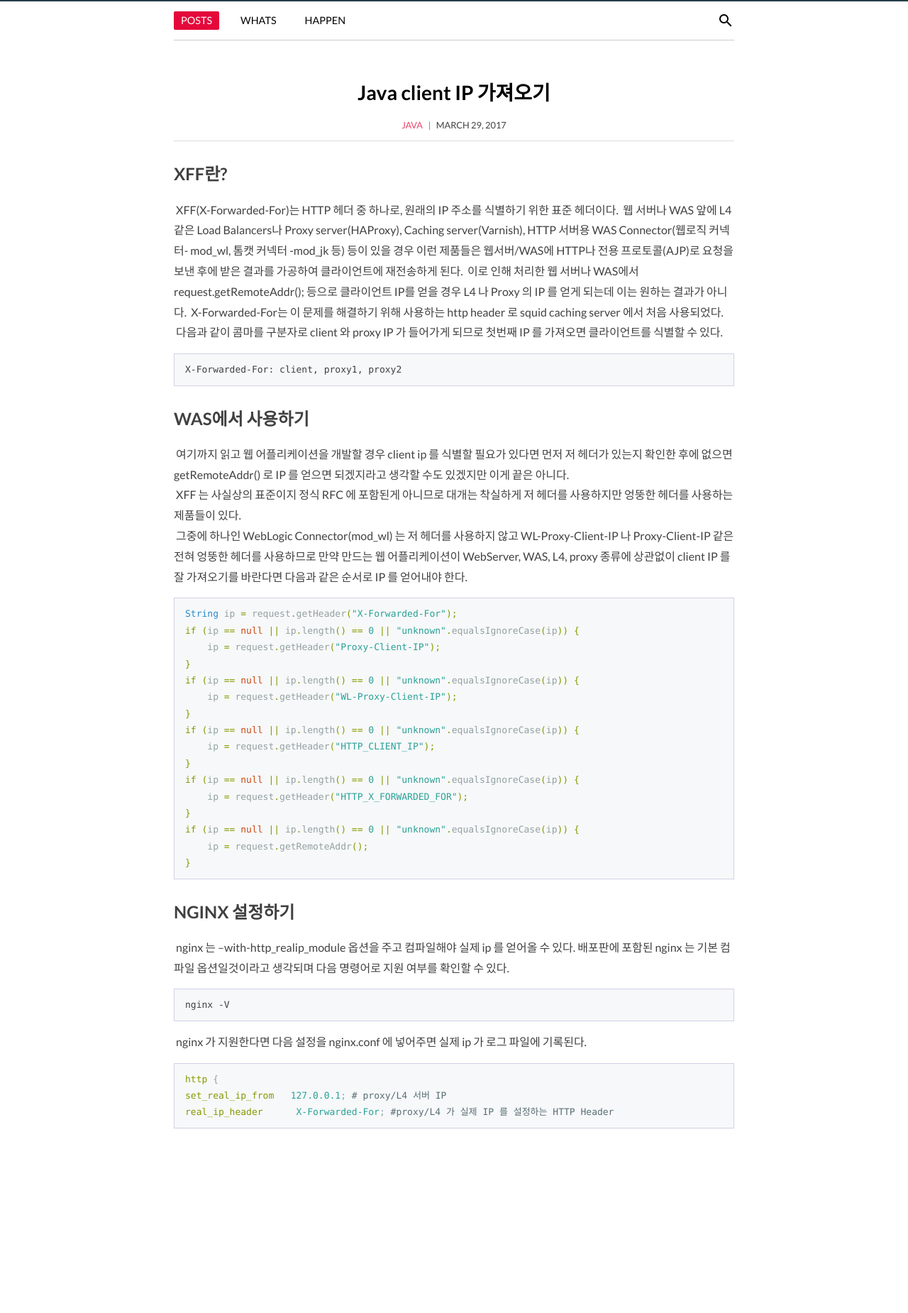
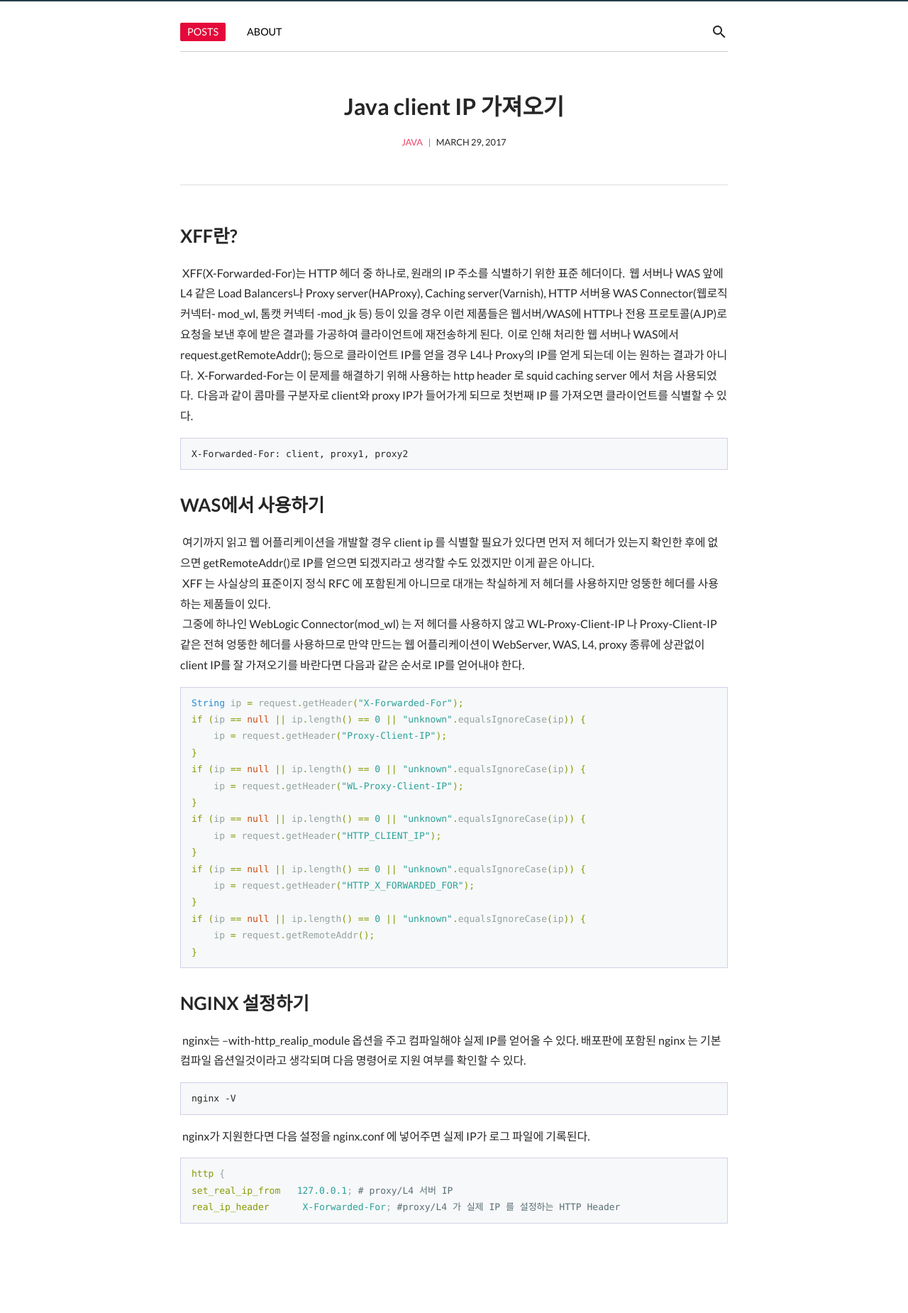
Before and after one commit to daesuni/daesuni.github.io, a Jekyll site: the page built from _posts/2017-03-29-Java client IP.md, in a window 1280 px wide. Shown: the whole page at 71% size. Built offline with Jekyll 4.4.1, drawn with Linux system fonts in a browser that asks for light colours; before the commit the page ends 1720 px from its top, so only the background shows below that.

Commit message:
new post

````diff
--- a/_layouts/default.html
+++ b/_layouts/default.html
@@ -44,10 +44,7 @@
           <a href="{{ site.baseurl }}/" class="nav">POSTS</a>
           <!-- <a href="{{ site.baseurl }}/playground/" class="nav">playground</a> -->
           <!-- <a href="{{ site.baseurl }}/works/" class="nav">works</a> -->
-          <!-- <a href="{{ site.baseurl }}/about/" class="nav">ABOUT</a> -->
-
-          <a href="#" class="nav">WHATS</a>
-          <a href="#" class="nav">HAPPEN</a>
+          <a href="{{ site.baseurl }}/about/" class="nav">ABOUT</a>
         </nav>
 
         <div class="spacer"></div>
--- a/_posts/2017-03-29-Java client IP.md
+++ b/_posts/2017-03-29-Java client IP.md
@@ -8,9 +8,9 @@
 
 &nbsp;XFF(X-Forwarded-For)는 HTTP 헤더 중 하나로, 원래의 IP 주소를 식별하기 위한 표준 헤더이다.
 &nbsp;웹 서버나 WAS 앞에 L4 같은 Load Balancers나 Proxy server(HAProxy), Caching server(Varnish), HTTP 서버용 WAS Connector(웹로직 커넥터- mod_wl, 톰캣 커넥터 -mod_jk 등) 등이 있을 경우 이런 제품들은 웹서버/WAS에 HTTP나 전용 프로토콜(AJP)로 요청을 보낸 후에 받은 결과를 가공하여 클라이언트에 재전송하게 된다.
-&nbsp;이로 인해 처리한 웹 서버나 WAS에서 request.getRemoteAddr(); 등으로 클라이언트 IP를 얻을 경우 L4 나 Proxy 의 IP 를 얻게 되는데 이는 원하는 결과가 아니다.
+&nbsp;이로 인해 처리한 웹 서버나 WAS에서 request.getRemoteAddr(); 등으로 클라이언트 IP를 얻을 경우 L4나 Proxy의 IP를 얻게 되는데 이는 원하는 결과가 아니다.
 &nbsp;X-Forwarded-For는 이 문제를 해결하기 위해 사용하는 http header 로 squid caching server 에서 처음 사용되었다.
-&nbsp;다음과 같이 콤마를 구분자로 client 와 proxy IP 가 들어가게 되므로 첫번째 IP 를 가져오면 클라이언트를 식별할 수 있다.
+&nbsp;다음과 같이 콤마를 구분자로 client와 proxy IP가 들어가게 되므로 첫번째 IP 를 가져오면 클라이언트를 식별할 수 있다.
 
 ```
 X-Forwarded-For: client, proxy1, proxy2
@@ -18,9 +18,9 @@
 
 ### WAS에서 사용하기
 
-&nbsp;여기까지 읽고 웹 어플리케이션을 개발할 경우 client ip 를 식별할 필요가 있다면 먼저 저 헤더가 있는지 확인한 후에 없으면 getRemoteAddr() 로 IP 를 얻으면 되겠지라고 생각할 수도 있겠지만 이게 끝은 아니다.<br/>
+&nbsp;여기까지 읽고 웹 어플리케이션을 개발할 경우 client ip 를 식별할 필요가 있다면 먼저 저 헤더가 있는지 확인한 후에 없으면 getRemoteAddr()로 IP를 얻으면 되겠지라고 생각할 수도 있겠지만 이게 끝은 아니다.<br/>
 &nbsp;XFF 는 사실상의 표준이지 정식 RFC 에 포함된게 아니므로 대개는 착실하게 저 헤더를 사용하지만 엉뚱한 헤더를 사용하는 제품들이 있다.<br/>
-&nbsp;그중에 하나인 WebLogic Connector(mod_wl) 는 저 헤더를 사용하지 않고 WL-Proxy-Client-IP 나 Proxy-Client-IP  같은 전혀 엉뚱한 헤더를 사용하므로 만약 만드는 웹 어플리케이션이 WebServer, WAS, L4, proxy 종류에 상관없이 client IP 를 잘 가져오기를 바란다면 다음과 같은 순서로 IP 를 얻어내야 한다.
+&nbsp;그중에 하나인 WebLogic Connector(mod_wl) 는 저 헤더를 사용하지 않고 WL-Proxy-Client-IP 나 Proxy-Client-IP  같은 전혀 엉뚱한 헤더를 사용하므로 만약 만드는 웹 어플리케이션이 WebServer, WAS, L4, proxy 종류에 상관없이 client IP를 잘 가져오기를 바란다면 다음과 같은 순서로 IP를 얻어내야 한다.
 
 ```java
 String ip = request.getHeader("X-Forwarded-For");
@@ -43,13 +43,13 @@
 
 ### NGINX 설정하기
 
-&nbsp;nginx 는 --with-http_realip_module 옵션을 주고 컴파일해야 실제 ip 를 얻어올 수 있다. 배포판에 포함된 nginx 는 기본 컴파일 옵션일것이라고 생각되며 다음 명령어로 지원 여부를 확인할 수 있다.
+&nbsp;nginx는 --with-http_realip_module 옵션을 주고 컴파일해야 실제 IP를 얻어올 수 있다. 배포판에 포함된 nginx 는 기본 컴파일 옵션일것이라고 생각되며 다음 명령어로 지원 여부를 확인할 수 있다.
 
 ```
 nginx -V
 ```
 
- &nbsp;nginx 가 지원한다면 다음 설정을 nginx.conf 에 넣어주면 실제 ip 가 로그 파일에 기록된다.
+ &nbsp;nginx가 지원한다면 다음 설정을 nginx.conf 에 넣어주면 실제 IP가 로그 파일에 기록된다.
 
 ```nginx
 http {
--- a/style.scss
+++ b/style.scss
@@ -6,29 +6,28 @@
 
 // common
 html    {  }
-body    { background: #fff; line-height: 1.8; font-family: 'Lato', 'Noto Sans KR', sans-serif; border-top: 2px solid #253e49; }
-input, textarea { padding: 5px; }
-h1, h2, h3, h4, h5, h6 { margin: 1em 0 15px; padding: 0; font-weight: bold; }
-h1      { font-size: 28px; }
+body    { background: #fff; line-height: 1.8; font-family: 'Lato', 'Noto Sans KR', sans-serif; color: rgba(0, 0, 0, 0.85); border-top: 2px solid #253e49; }
+input, textarea { padding: 0.5rem; }
+h1, h2, h3, h4, h5, h6 { margin: 1em 0 0.5rem; padding: 0; font-weight: bold; }
+h1      { font-size: 2rem; }
 h1 a    { color: inherit; }
-h2      { font-size: 26px; }
+h2      { font-size: 1.8rem; }
 h2 a    { color: inherit; }
-h3      { font-size: 24px; }
+h3      { font-size: 1.6rem; }
 h3 a    { color: inherit; }
-h4      { font-size: 22px; }
+h4      { font-size: 1.4rem; }
 h4 a    { color: inherit; }
-h5      { font-size: 20px; }
+h5      { font-size: 1.2rem; }
 h5 a    { color: inherit; }
-hr      { border: none; border-bottom: 1px solid #ddd; }
-p       { margin: 15px 0; }
-a       { cursor: pointer; color: #375eb5; text-decoration: none; }
+hr      { border: none; border-bottom: 1px solid #ddd; margin: 3rem 0; }
+p       { margin: 1rem 0; }
+a       { cursor: pointer; color: #e4093a; text-decoration: none; }
 a:hover { text-decoration: underline; }
-ul, ol  { margin: 15px 0; padding-left: 30px; }
+ul, ol  { margin: 1rem 0; padding-left: 2rem; }
 ul      { list-style-type: disc; }
 ol      { list-style-type: decimal; }
 ol ul, ul ol, ul ul, ol ol { margin: 0; }
 ul ul, ol ul { list-style-type: circle; }
-em, i   { font-style: italic; }
 strong, b { font-weight: bold;}
 img     { max-width: 100%; }
 blockquote { display: block; border-width: 1px 0; border-style: solid; border-color: #ddd; padding: 20px 0 10px 0; margin: 20px 0; position: relative; }
@@ -43,14 +42,13 @@
 height: 2rem;
 font-family: "Material Icons";
 content: "\e244";
-color: #666;
 text-align: center;
 font-size: 28px;
 line-height: 2rem; }
-blockquote::after { content: "\2013 \2003" attr(cite);
+blockquote::after { content: "\2013\2003" attr(cite);
     display: block;
     text-align: right;
-    color: #e4093a; }
+    color: #253e49; }
 pre {
   border: 1px solid #d1d1e8;
   background-color: #f7f8f9;
@@ -79,7 +77,7 @@
 
 // layout
 .spacer { flex-grow: 1; }
-.container    { margin: 0 auto; max-width: 820px; padding: 0 15px; width: 100%; }
+.container    { margin: 0 auto; max-width: 820px; padding: 0 1.5rem; width: 100%; }
 
 .search-toggle  { cursor: pointer; display: flex; }
 .search-layer  { height: 55px;
@@ -127,7 +125,7 @@
     background: #fff;
     white-space: nowrap;
     min-width: 100%;
-    box-shadow: 0 4px 40px rgba(0, 0, 0, 0.39);
+    box-shadow: 0 4px 40px rgba(0, 0, 0, 0.4);
     }
 
 #search-result li {
@@ -139,8 +137,8 @@
 }
 
 
-.header-wrap  { align-items: center; height: 55px; border-bottom: 1px solid #ccc; display: flex;
-  @include mobile { flex-direction: column; align-items: flex-start; }
+.header-wrap  { align-items: center; height: 55px; border-bottom: 1px solid #ccc; display: flex; margin-top: 1rem;
+  @include mobile {  }
 }
 .header-avatar {
   width: 50px;
@@ -156,7 +154,6 @@
 .header-title:hover { text-decoration: none; }
 .header-description {
   margin: 8px 0 0 4px;
-  color: rgba(0, 0, 0, 0.7);
   font-size: 13px;
 }
 
@@ -177,7 +174,7 @@
 // main
 .post-list { border-bottom: 1px solid #ddd; align-items: center; padding: 15px 0; }
 .post-list:last-child { border-bottom: none;}
-.post { padding: 20px 0; }
+.post { padding: 1rem 0; }
 
 .post-title { margin-bottom: 10px; }
 .post-title a { color: #000; }
@@ -185,13 +182,13 @@
 .post-info { margin-bottom: 10px; font-size: 0.8rem; text-transform: uppercase; }
 .post-info-sep { margin: 0 5px; color: rgba(0, 0, 0, 0.5); }
 .post-category { color: rgba(228, 9, 58, 0.75); }
-.post-date { color: rgba(0, 0, 0, 0.75); }
+.post-date {  }
 
-.post-list .post-entry { font-size: 0.9rem; color: rgba(0, 0, 0, 0.5); }
+.post-list .post-entry { font-size: 0.9rem; color: rgba(0, 0, 0, 0.5); @include mobile { display: none; }}
 
 .post .post-title { text-align: center; }
 .post .post-info { text-align: center; }
-.post .post-entry { color: rgba(0, 0, 0, 0.75); }
+.post .post-entry {  }
 
 
 .accent {
@@ -206,7 +203,8 @@
 .pagination {
   text-align: center;
   border-top: 1px solid #ccc;
-padding-top: 10px;
+  padding: 0;
+  padding-top: 1rem;
 }
 .pagination li {
   display: inline-block;
@@ -248,15 +246,10 @@
 
 
 // about
-#quote-jobs {
-background-image: url("{{ site.baseurl }}/images/about/steve_jobs.png");
-    background-size: contain;
-    background-repeat: no-repeat;
-    background-position: left bottom;
-    padding-left: 180px;
-    background-position-y: 15px;
-
-    @include mobile {padding-left: 220px; }
+#steve-jobs {
+  float: left;
+width: 132px;
+margin: 0 1rem 1rem 0;
 }
 .skill-wrap {
   overflow: auto;
@@ -296,7 +289,7 @@
 .contact-split { width: 1px; margin: 0 10px; background: #ddd; }
 .contact-right  { display: flex; flex-direction: column; flex: 1; }
 #contact-form label { display: flex; flex-direction: column; flex: 1; }
-#contact-form input, #contact-form textarea { margin-bottom: 10px; }
+#contact-form input, #contact-form textarea { margin-bottom: 1rem; }
 #contact-form textarea[name="message"] { resize: none; flex: 1; }
 #contact-form input[type="submit"]  { float: right; }
 
````
Also changed, not shown: _posts/2017-09-30-Ajax.md (+1 -1 lines), _posts/2019-01-30-Loop performance.md (renamed from _drafts/2019-01-30-Loop performance.md, +27 -11 lines), about.html (+9 -1 lines), _posts/2017-01-07-Linux commands.md (line endings or trailing spaces), images/posts/loopperformance.png (renamed from assets/images/posts/loopperformance.png).
